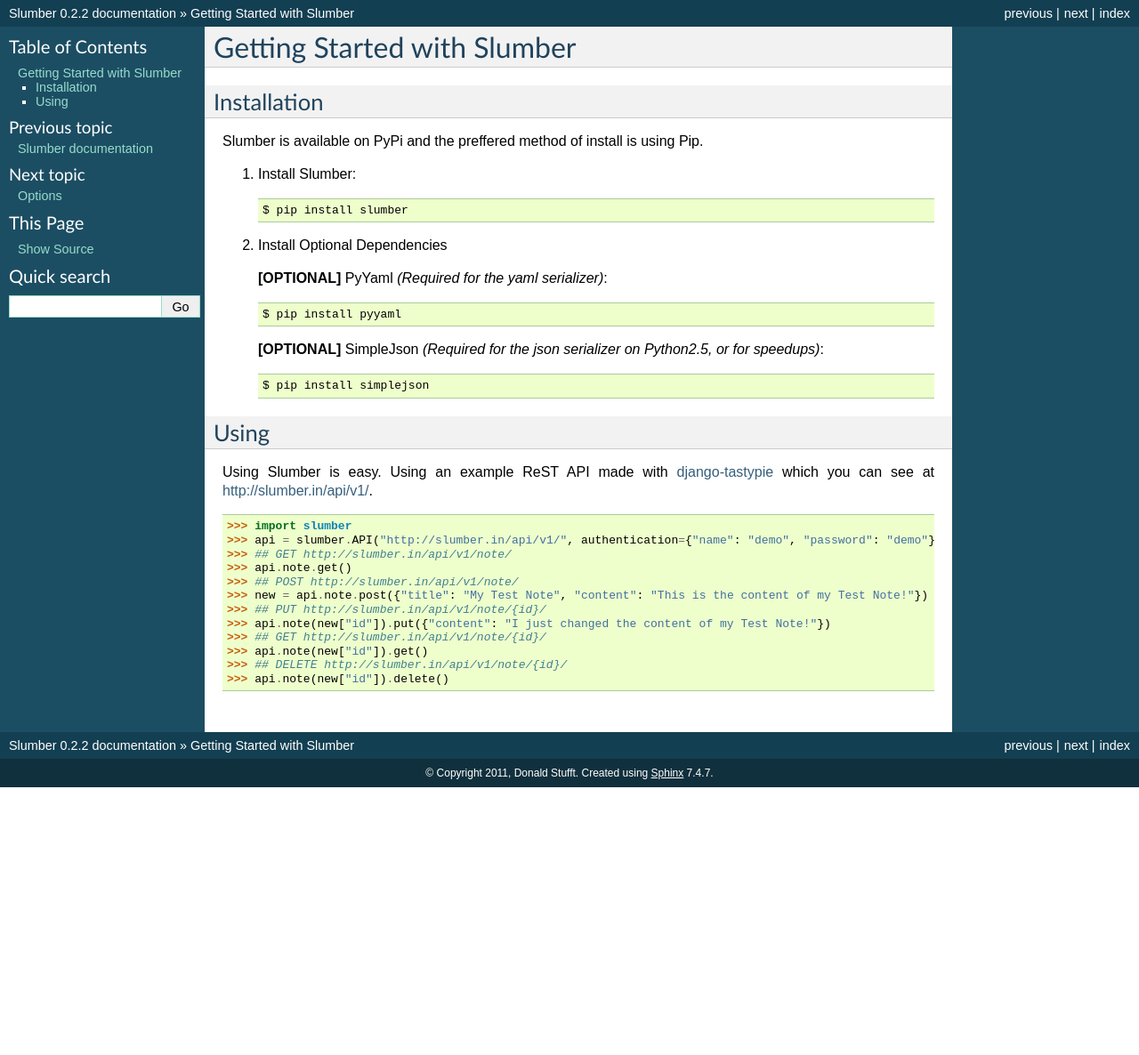
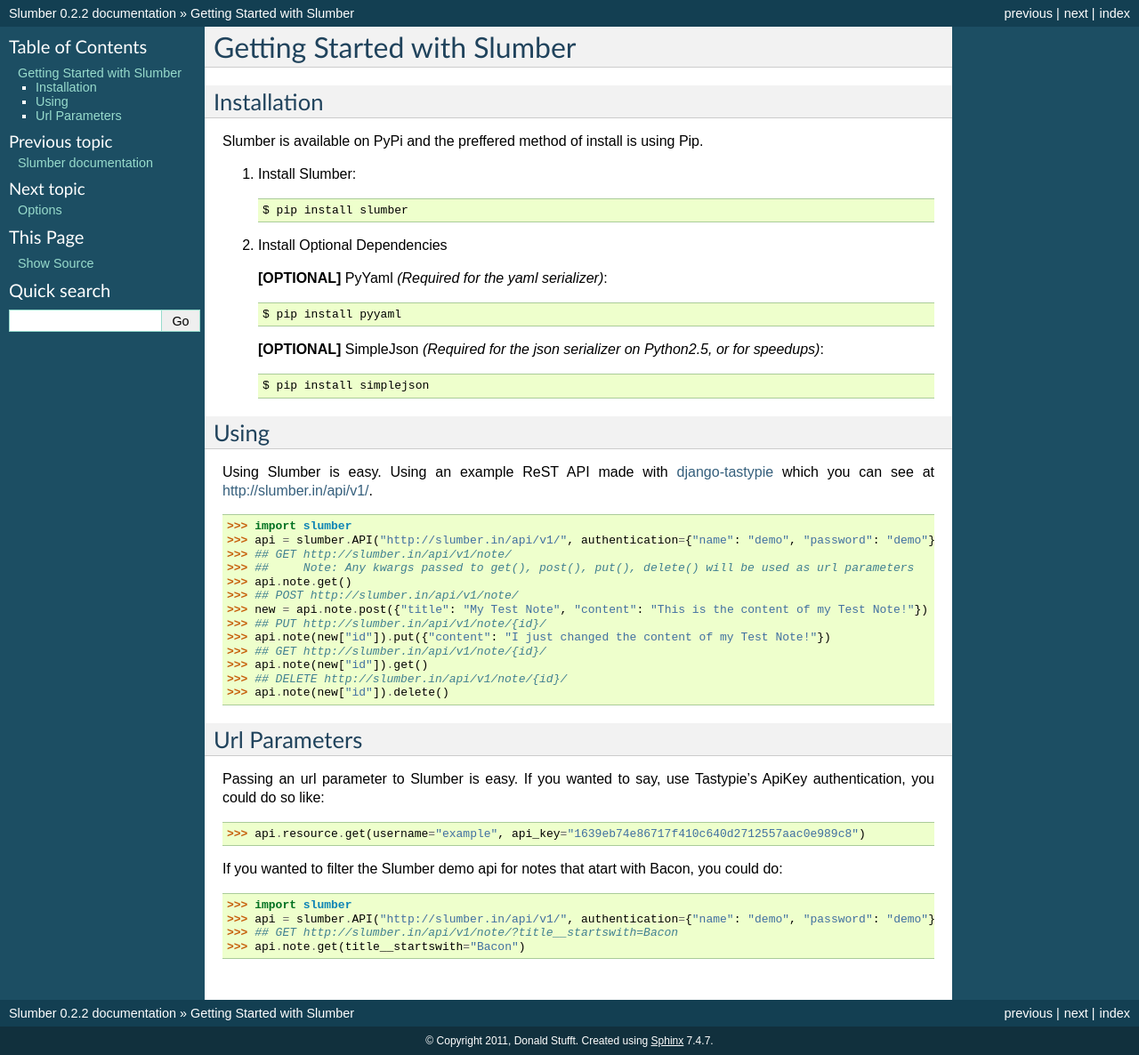
Before and after one commit to samgiles/slumber, a Sphinx documentation site: the page built from docs/tutorial.rst, in a window 1280 px wide. Shown: the whole page at 89% size. Built offline with Sphinx 7.4.7, drawn with Linux system fonts in a browser that asks for light colours; before the commit the page ends 900 px from its top, so only the background shows below that.

Commit message:
add some documentation about how to pass in url Parameters

```diff
--- a/docs/tutorial.rst
+++ b/docs/tutorial.rst
@@ -37,6 +37,7 @@
     >>> import slumber
     >>> api = slumber.API("http://slumber.in/api/v1/", authentication={"name": "demo", "password": "demo"})
     >>> ## GET http://slumber.in/api/v1/note/
+    >>> ##     Note: Any kwargs passed to get(), post(), put(), delete() will be used as url parameters
     >>> api.note.get()
     >>> ## POST http://slumber.in/api/v1/note/
     >>> new = api.note.post({"title": "My Test Note", "content": "This is the content of my Test Note!"})
@@ -46,3 +47,18 @@
     >>> api.note(new["id"]).get()
     >>> ## DELETE http://slumber.in/api/v1/note/{id}/
     >>> api.note(new["id"]).delete()
+
+Url Parameters
+==============
+
+Passing an url parameter to Slumber is easy. If you wanted to say, use Tastypie's ApiKey
+authentication, you could do so like::
+
+    >>> api.resource.get(username="example", api_key="1639eb74e86717f410c640d2712557aac0e989c8")
+
+If you wanted to filter the Slumber demo api for notes that atart with Bacon, you could do::
+
+    >>> import slumber
+    >>> api = slumber.API("http://slumber.in/api/v1/", authentication={"name": "demo", "password": "demo"})
+    >>> ## GET http://slumber.in/api/v1/note/?title__startswith=Bacon
+    >>> api.note.get(title__startswith="Bacon")
```
